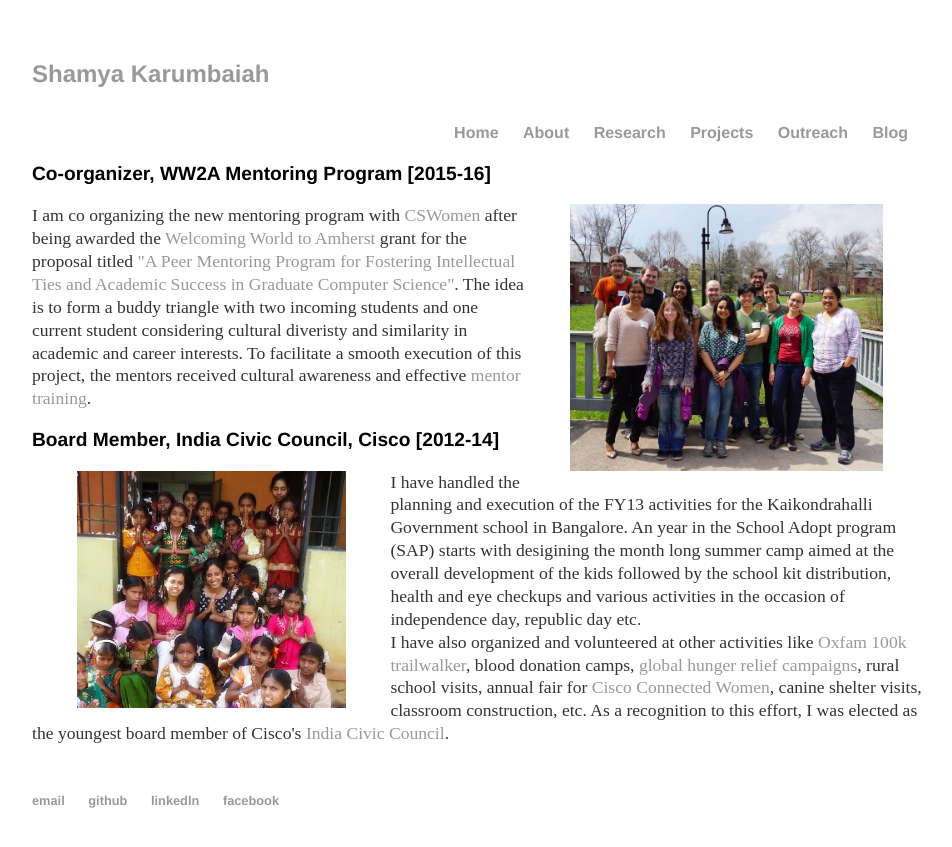
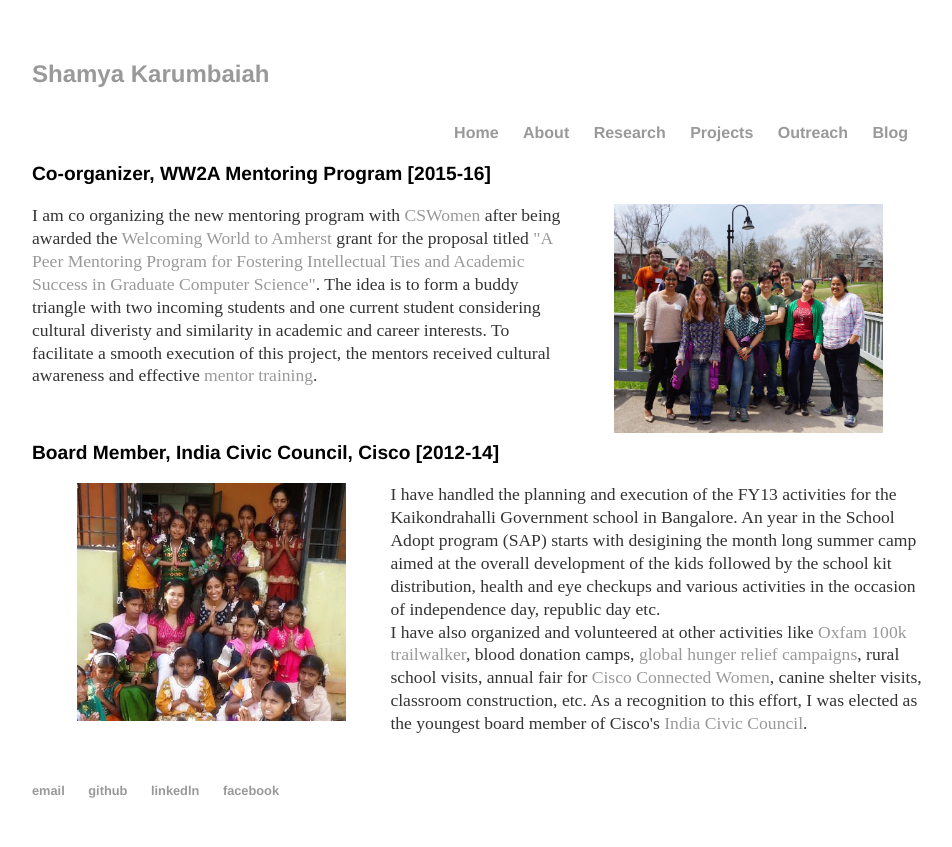
Before and after one commit to Shamya/shamyatest.github.io, a Jekyll site: the page built from outreach/index.html, in a window 1280 px wide. Shown: the top 847 px of the page, without its empty margins (160-1112 px from the left). Built offline with Jekyll 4.4.1, drawn with Linux system fonts in a browser that asks for light colours.

Commit message:
Update index.html

```diff
--- a/outreach/index.html
+++ b/outreach/index.html
@@ -5,10 +5,11 @@
 <div class="blurb">
 	<br>
    <h3>Co-organizer, WW2A Mentoring Program [2015-16]</h3>
-  <img src="/images/mentor_ww2a.jpg" align="right" height="35%" width="35%" hspace="5%"></imag>
+  <img src="/images/mentor_ww2a.jpg" align="right" height="30%" width="30%" hspace="5%"></imag>
   <p>
   	I am co organizing the new mentoring program with <a href="http://cswomenumass.github.io/">CSWomen</a> after being awarded the <a href="https://www.umass.edu/studentlife/get-involved/welcoming-the-world-to-amherst">Welcoming World to Amherst</a> grant for the proposal titled <a href="http://cswomenumass.github.io/diversity/ww2a/2016/01/30/ww2a-grant.html">"A Peer Mentoring Program for Fostering Intellectual Ties and Academic Success in Graduate Computer Science"</a>. The idea is to form a buddy triangle with two incoming students and one current student considering cultural diveristy and similarity in academic and career interests. To facilitate a smooth execution of this project, the mentors received cultural awareness and effective <a href="http://cswomenumass.github.io/ww2a/2016/04/22/WW2A-Mentor-Training.html">mentor training</a>.
   </p>
+<br>
 
   <h3>Board Member, India Civic Council, Cisco [2012-14]</h3>
   <img src="/images/outreach.jpg" align="left" height="30%" width="30%" hspace="5%"></imag>
```
